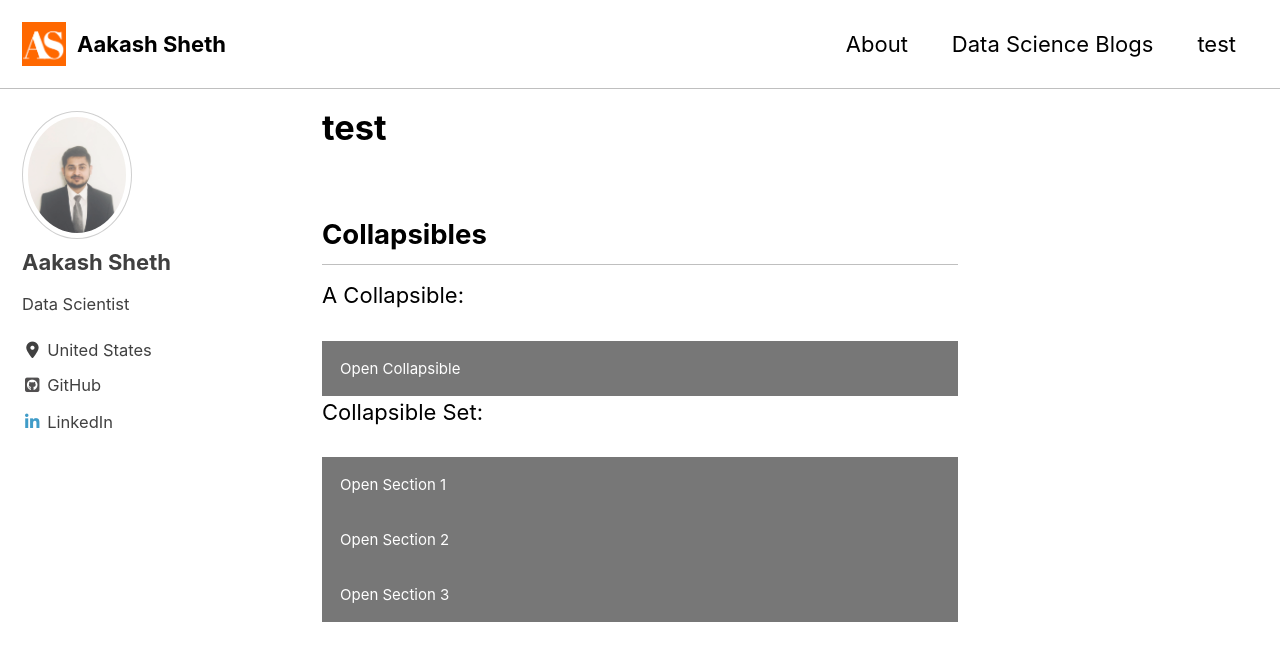
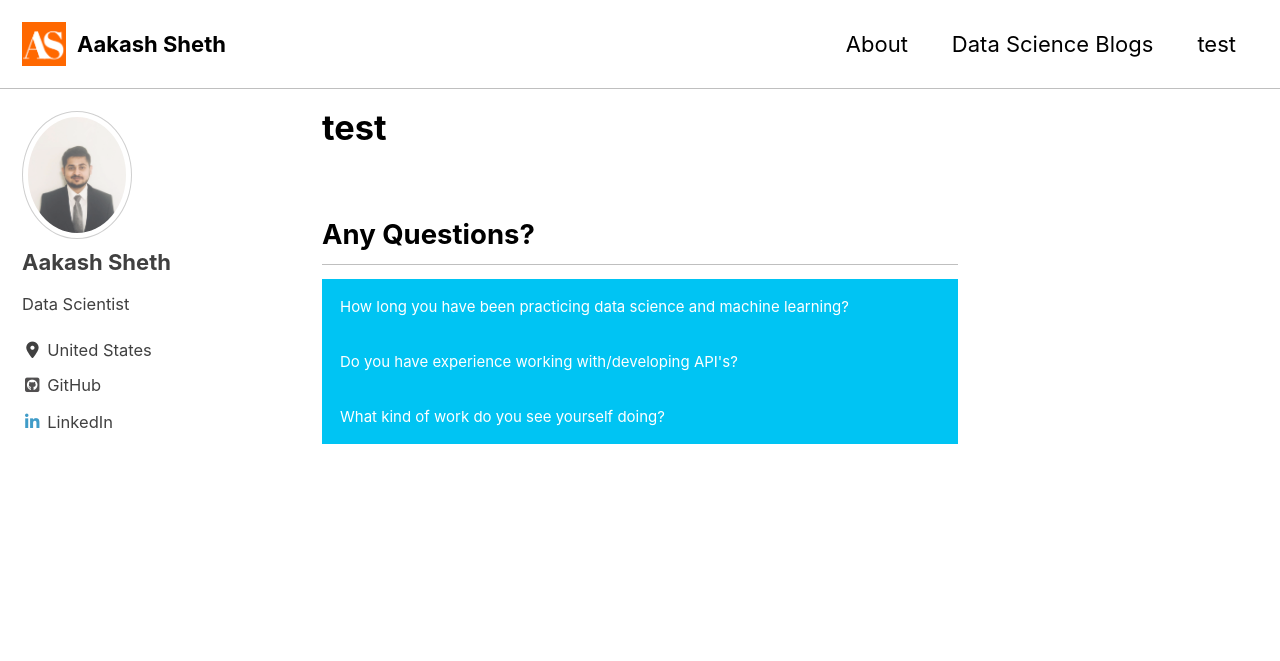
Before and after one commit to aakash-sheth/aakash-sheth.github.io, a Jekyll site: the page built from test.html, in a window 1280 px wide and 900 px high. Shown: the top 661 px of the window. Built offline with Jekyll 4.4.1, drawn with Linux system fonts in a browser that asks for light colours; cached includes are drawn as plain includes; nearby versions of some CDN libraries.

Commit message:
test.html

```diff
--- a/test.html
+++ b/test.html
@@ -7,7 +7,7 @@ title: "test"
 <meta name="viewport" content="width=device-width, initial-scale=1">
 <style>
 .collapsible {
-  background-color: #777;
+  background-color: #00c4f3;
   color: white;
   cursor: pointer;
   padding: 18px;
@@ -32,26 +32,23 @@ title: "test"
 </head>
 <body>
 
-<h2>Collapsibles</h2>
+<h2>Any Questions?</h2>
 
-<p>A Collapsible:</p>
-<button type="button" class="collapsible">Open Collapsible</button>
+
+<button type="button" class="collapsible">How long you have been practicing data science and machine learning?</button>
 <div class="content">
-  <p>Lorem ipsum dolor sit amet, consectetur adipisicing elit, sed do eiusmod tempor incididunt ut labore et dolore magna aliqua. Ut enim ad minim veniam, quis nostrud exercitation ullamco laboris nisi ut aliquip ex ea commodo consequat.</p>
+  <p>I discovered data science and machine learning at the beginning of my masters around september 2017 in University of south florida. Since then, I have immersed myself in data science communities on Medium and across the web.
+        I have rich experience in building machine learning solutions. I have built models in multi-calss text classification, financial transaction prediction, stock market prediction, and clustring algorithms .
+        I also have research experince working with Genrative adversarial network models for medical image super resolution. </p>
 </div>
-
-<p>Collapsible Set:</p>
-<button type="button" class="collapsible">Open Section 1</button>
+<button type="button" class="collapsible">Do you have experience working with/developing API's? </button>
 <div class="content">
-  <p>Lorem ipsum dolor sit amet, consectetur adipisicing elit, sed do eiusmod tempor incididunt ut labore et dolore magna aliqua. Ut enim ad minim veniam, quis nostrud exercitation ullamco laboris nisi ut aliquip ex ea commodo consequat.</p>
+  <p>I have worked on several api applications in my current job as well as during my freelance work. You can find code for few my api development projects in my github repo. </p>
 </div>
-<button type="button" class="collapsible">Open Section 2</button>
+<button type="button" class="collapsible">What kind of work do you see yourself doing?</button>
 <div class="content">
-  <p>Lorem ipsum dolor sit amet, consectetur adipisicing elit, sed do eiusmod tempor incididunt ut labore et dolore magna aliqua. Ut enim ad minim veniam, quis nostrud exercitation ullamco laboris nisi ut aliquip ex ea commodo consequat.</p>
-</div>
-<button type="button" class="collapsible">Open Section 3</button>
-<div class="content">
-  <p>Lorem ipsum dolor sit amet, consectetur adipisicing elit, sed do eiusmod tempor incididunt ut labore et dolore magna aliqua. Ut enim ad minim veniam, quis nostrud exercitation ullamco laboris nisi ut aliquip ex ea commodo consequat.</p>
+  <p>I am interested in building modular machine learning applications that can communicate with existing production systems.
+     I describe my perfect future position to be a mix of data science, machine learning engineering. Essentially a machine learning specialist with the skills to deploy a model to production.</p>
 </div>
 
 <script>
```
